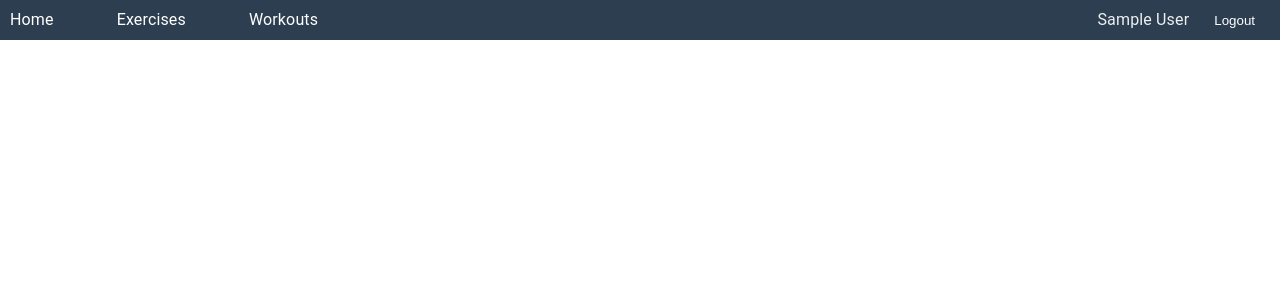
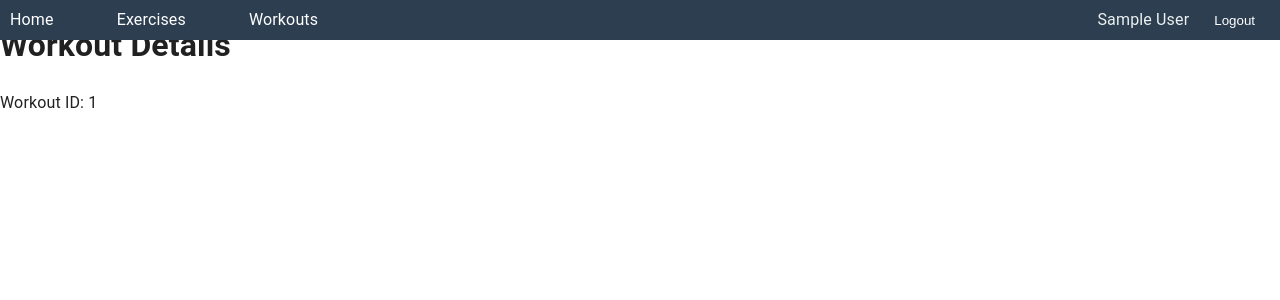
Before and after one commit to aaron3993/gym-guru, a React (Create React App) app: page /workouts/1 in a window 1280 px wide. Shown: the top 300 px of the page. Built offline with nearby package versions, Linux system fonts and the light colour scheme; no server answers; sample sign-in values are in the browser's storage.

Commit message:
able to click card and redirect to specific workout page

```diff
--- a/src/App.js
+++ b/src/App.js
@@ -13,6 +13,7 @@ import { ThemeProvider, createTheme } from '@mui/material/styles';
 import CssBaseline from '@mui/material/CssBaseline';
 import LoadingSpinner from './components/LoadingSpinner';
 import WorkoutsPage from './pages/WorkoutsPage/WorkoutsPage';
+import WorkoutDetailPage from './pages/WorkoutsPage/WorkoutList/WorkoutCard/WorkoutDetail/WorkoutDetailPage';
 
 const theme = createTheme();
 
@@ -79,6 +80,13 @@ const App = () => {
             }
           />
           <Route
+            path="/workouts/:workoutId"
+            element={
+              <PrivateRoute isAuthenticated={isAuthenticated}>
+                <WorkoutDetailPage />
+              </PrivateRoute>
+            } />
+          <Route
             path="/login"
             element={isAuthenticated ? <Navigate to="/" /> : <Login />}
           />
--- a/src/pages/WorkoutsPage/WorkoutList/WorkoutCard/WorkoutCard.js
+++ b/src/pages/WorkoutsPage/WorkoutList/WorkoutCard/WorkoutCard.js
@@ -1,12 +1,21 @@
 import React from 'react';
+import { Link, useNavigate } from 'react-router-dom';
 import './WorkoutCard.css';
 
-const WorkoutCard = ({ workout, onClick }) => (
-  <div className="workout-card" onClick={onClick}>
-    <div className="card-content">
-      <h3>{workout.name}</h3>
+const WorkoutCard = ({ workout }) => {
+  const navigate = useNavigate();
+
+  const handleCardClick = () => {
+    navigate(`/workouts/${workout.id}`);
+  };
+
+  return (
+    <div className="workout-card" onClick={handleCardClick}>
+      <div className="card-content">
+        <h3>{workout.name}</h3>
+      </div>
     </div>
-  </div>
-);
+    )
+  };
 
 export default WorkoutCard;
--- /dev/null
+++ b/src/pages/WorkoutsPage/WorkoutList/WorkoutCard/WorkoutDetail/WorkoutDetailPage.js
@@ -0,0 +1,19 @@
+// WorkoutDetailPage.jsx
+import React from 'react';
+import { useParams } from 'react-router-dom';
+
+const WorkoutDetailPage = () => {
+  const { workoutId } = useParams();
+
+  // Fetch the workout details based on workoutId
+
+  return (
+    <div>
+      <h1>Workout Details</h1>
+      <p>Workout ID: {workoutId}</p>
+      {/* Display other workout details */}
+    </div>
+  );
+};
+
+export default WorkoutDetailPage;
```
Also changed, not shown: src/pages/WorkoutsPage/WorkoutList/WorkoutCard/WorkoutDetail/WorkoutDetailPage.css (added).
